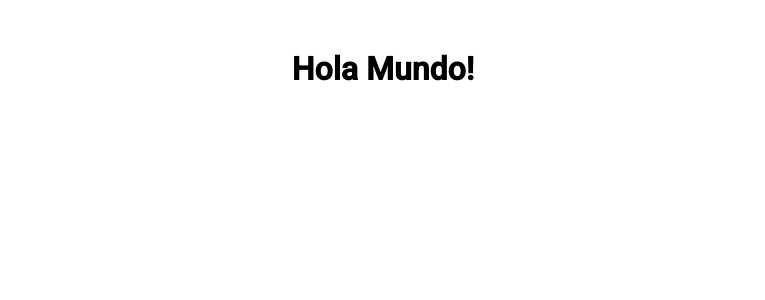
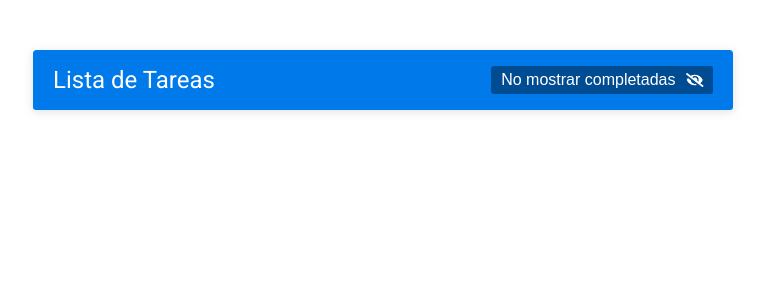
Before and after one commit to Sisifo-G/app-lista.tareas, a React (Create React App) app: page / in a window 1280 px wide. Shown: the top 300 px of the page, without its empty margins (257-1022 px from the left). Built offline with nearby package versions, Linux system fonts and the light colour scheme.

Commit message:
Header terminado

```diff
--- a/package.json
+++ b/package.json
@@ -3,6 +3,9 @@
   "version": "0.1.0",
   "private": true,
   "dependencies": {
+    "@fortawesome/fontawesome-svg-core": "^1.2.34",
+    "@fortawesome/free-solid-svg-icons": "^5.15.2",
+    "@fortawesome/react-fontawesome": "^0.1.14",
     "@testing-library/jest-dom": "^5.11.4",
     "@testing-library/react": "^11.1.0",
     "@testing-library/user-event": "^12.1.10",
--- a/public/index.html
+++ b/public/index.html
@@ -24,7 +24,7 @@
       work correctly both with client-side routing and a non-root public URL.
       Learn how to configure a non-root public URL by running `npm run build`.
     -->
-    <title>React App</title>
+    <title>App Lista de Tareas</title>
   </head>
   <body>
     <noscript>You need to enable JavaScript to run this app.</noscript>
--- a/src/App.js
+++ b/src/App.js
@@ -1,10 +1,11 @@
 
 import './App.css';
+import Header from './components/Header';
 
 const App = () => {
   return (
-    <div>
-     <h1>Hola Mundo!</h1>
+    <div className="contenedor">
+     <Header />
     </div>
   );
 }
--- /dev/null
+++ b/src/components/Header.js
@@ -0,0 +1,17 @@
+import React from 'react';
+import { FontAwesomeIcon } from '@fortawesome/react-fontawesome';
+import { faEye, faEyeSlash } from '@fortawesome/free-solid-svg-icons';
+
+const Header = () => {
+    return (
+        <header className="header">
+            <h1 className="header__titulo">Lista de Tareas</h1>
+            <button className="header__boton">
+                No mostrar completadas
+                <FontAwesomeIcon icon={faEyeSlash} className="header__icono-boton" />
+            </button>
+        </header>
+     );
+}
+
+export default Header;
```
Also changed, not shown: 2 other files (tests, documents, lock files or other folders).
